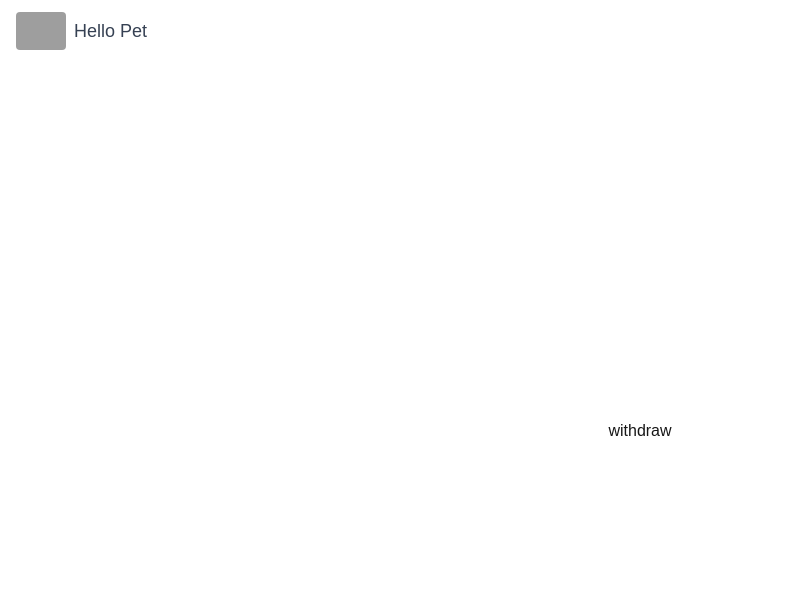
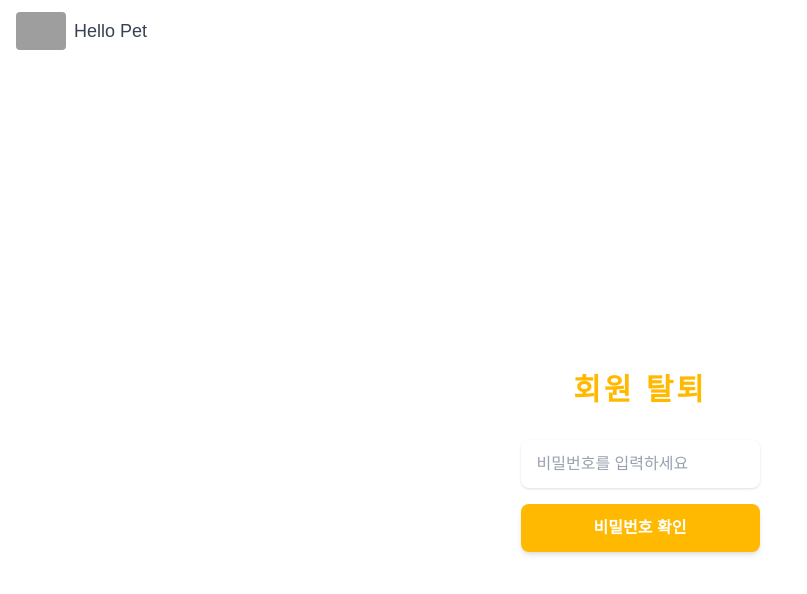
Before and after one commit to sesac7-hello-pet/front, a Next.js app: page /auth/withdraw in a window 1280 px wide. Shown: the top 594 px of the page, without its empty margins (0-807 px from the left). Built offline with nearby package versions, Linux system fonts and the light colour scheme; grey boxes are pictures that could not be loaded.

Commit message:
feat: 회원 비밀번호 input 및 버튼 생성[#front-13]

```diff
--- a/app/auth/withdraw/page.tsx
+++ b/app/auth/withdraw/page.tsx
@@ -1,3 +1,48 @@
 export default function Withdraw() {
-  return <div>withdraw</div>;
+  return (
+    <div className="flex flex-col min-h-screen items-center justify-center bg-white px-4">
+      {/* 회원 탈퇴 페이지 타이틀 */}
+      <h1 className="mb-8 text-center text-3xl font-bold tracking-widest text-amber-400">
+        회원 탈퇴
+      </h1>
+
+      {/* 비밀번호 입력 */}
+      <input
+        type="password"
+        placeholder="비밀번호를 입력하세요"
+        className="
+      w-full
+      rounded-lg
+      px-4
+      py-3
+      shadow
+      placeholder-gray-400
+      focus:ring-2
+      focus:ring-amber-400
+    "
+      />
+
+      {/* 비밀번호 검증하기 버튼 */}
+      <button
+        type="button"
+        disabled={false /* 비밀번호 입력 여부에 따라 활성/비활성 처리 */}
+        className="
+      mt-4
+      w-full
+      rounded-lg
+      bg-amber-400
+      py-3
+      font-semibold
+      text-white
+      shadow-md
+      transition
+      hover:bg-amber-500
+      disabled:opacity-50
+      disabled:cursor-not-allowed
+    "
+      >
+        비밀번호 확인
+      </button>
+    </div>
+  );
 }
```
